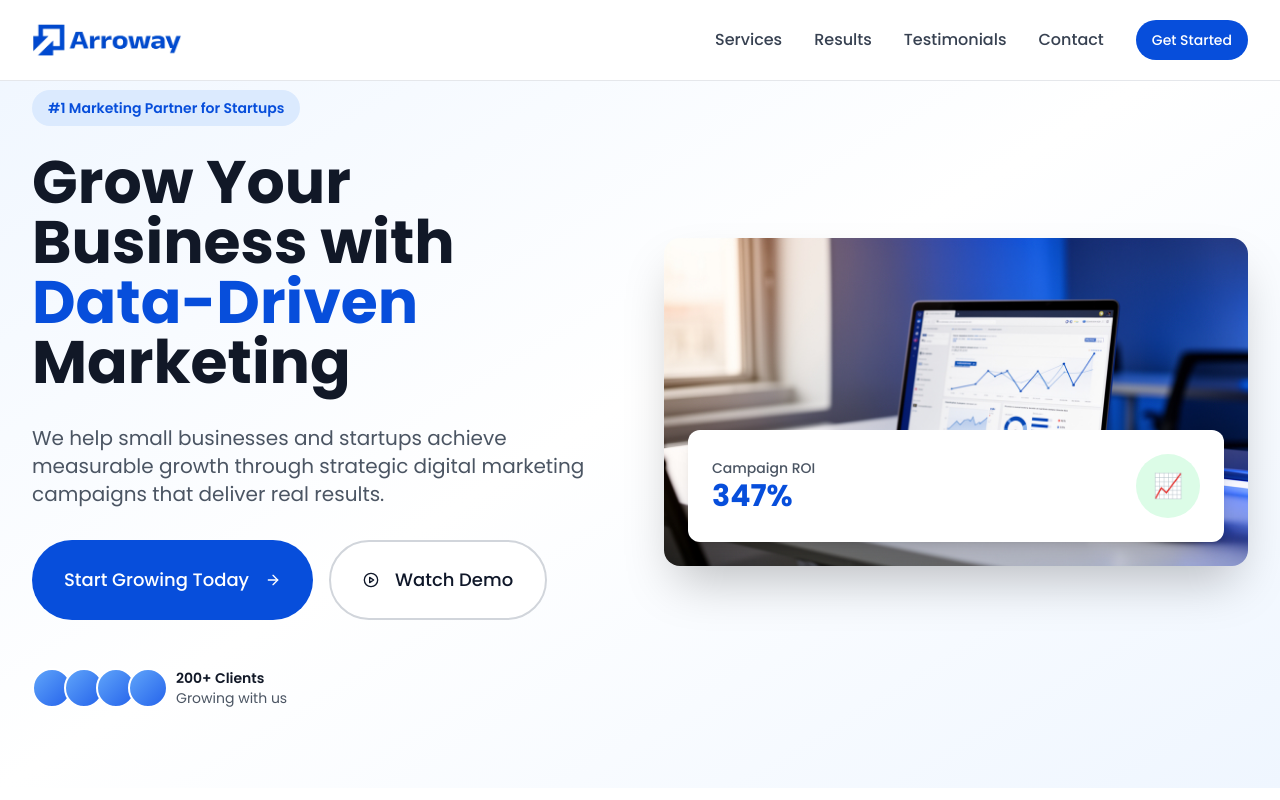
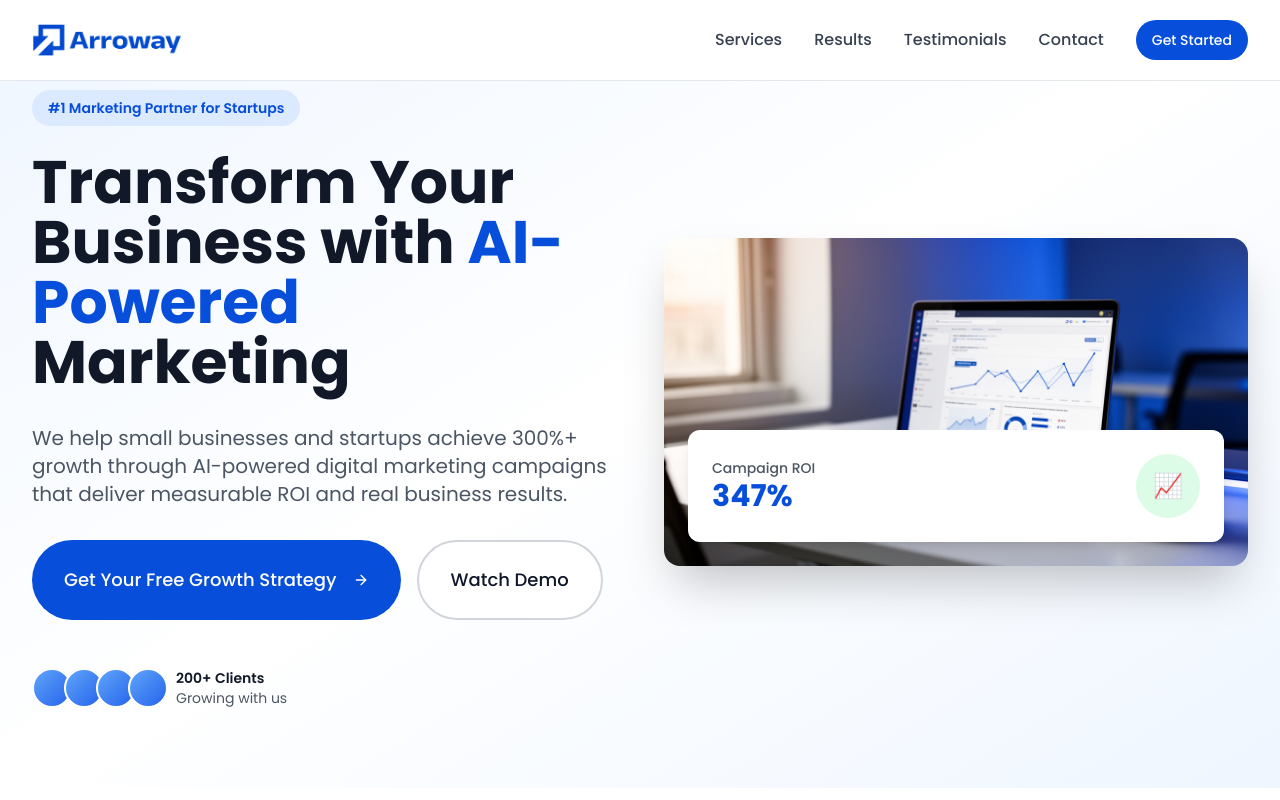
Before and after one commit to arrowaydigital/Arroway, a React (Vite) app: page / in a window 1280 px wide. Shown: the top 800 px of the page. Built offline with nearby package versions, Linux system fonts and the light colour scheme.

Commit message:
Update HeroSection.tsx

```diff
--- a/src/components/features/HeroSection.tsx
+++ b/src/components/features/HeroSection.tsx
@@ -1,5 +1,6 @@
+import React from "react";
 import { Button } from "@/components/ui/button";
-import { ArrowRight, PlayCircle } from "lucide-react";
+import { ArrowRight } from "lucide-react";
 import heroImage from "@/assets/hero-marketing.jpg";
 import { motion } from "framer-motion";
 
@@ -35,8 +36,8 @@ export function HeroSection() {
               transition={{ delay: 0.3, duration: 0.5 }}
               className="text-4xl sm:text-5xl lg:text-6xl font-bold text-gray-900 leading-tight"
             >
-              Grow Your Business with{" "}
-              <span className="text-[#074edb]">Data-Driven</span> Marketing
+              Transform Your Business with{" "}
+              <span className="text-[#074edb]">AI-Powered</span> Marketing
             </motion.h1>
 
             <motion.p
@@ -45,7 +46,7 @@ export function HeroSection() {
               transition={{ delay: 0.4, duration: 0.5 }}
               className="text-lg sm:text-xl text-gray-600 leading-relaxed"
             >
-              We help small businesses and startups achieve measurable growth through strategic digital marketing campaigns that deliver real results.
+              We help small businesses and startups achieve 300%+ growth through AI-powered digital marketing campaigns that deliver measurable ROI and real business results.
             </motion.p>
 
             <motion.div
@@ -55,11 +56,10 @@ export function HeroSection() {
               className="flex flex-col sm:flex-row gap-4"
             >
               <Button className="bg-[#074edb] hover:bg-[#063db3] text-white px-8 py-6 text-lg h-auto">
-                Start Growing Today
+                Get Your Free Growth Strategy
                 <ArrowRight className="ml-2 h-5 w-5" />
               </Button>
               <Button variant="outline" className="border-2 border-gray-300 px-8 py-6 text-lg h-auto hover:border-[#074edb] hover:text-[#074edb]">
-                <PlayCircle className="mr-2 h-5 w-5" />
                 Watch Demo
               </Button>
             </motion.div>
```
